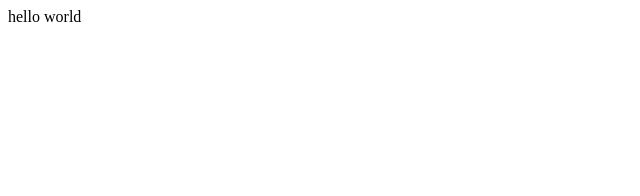
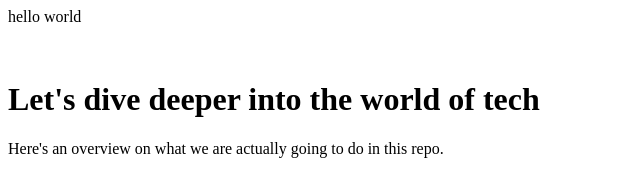
Before and after one commit to ananya-09/portfolio, a plain HTML site: page index.html in a window 1280 px wide. Shown: the whole page, without its empty margins (0-640 px from the left). Drawn offline with Linux system fonts and the light colour scheme.

Commit message:
Added a new Heading

```diff
--- a/index.html
+++ b/index.html
@@ -1 +1,4 @@
 <p>hello world</p>
+<br>
+<h1>Let's dive deeper into the world of tech</h1>
+<p>Here's an overview on what we are actually going to do in this repo.</p>
```
